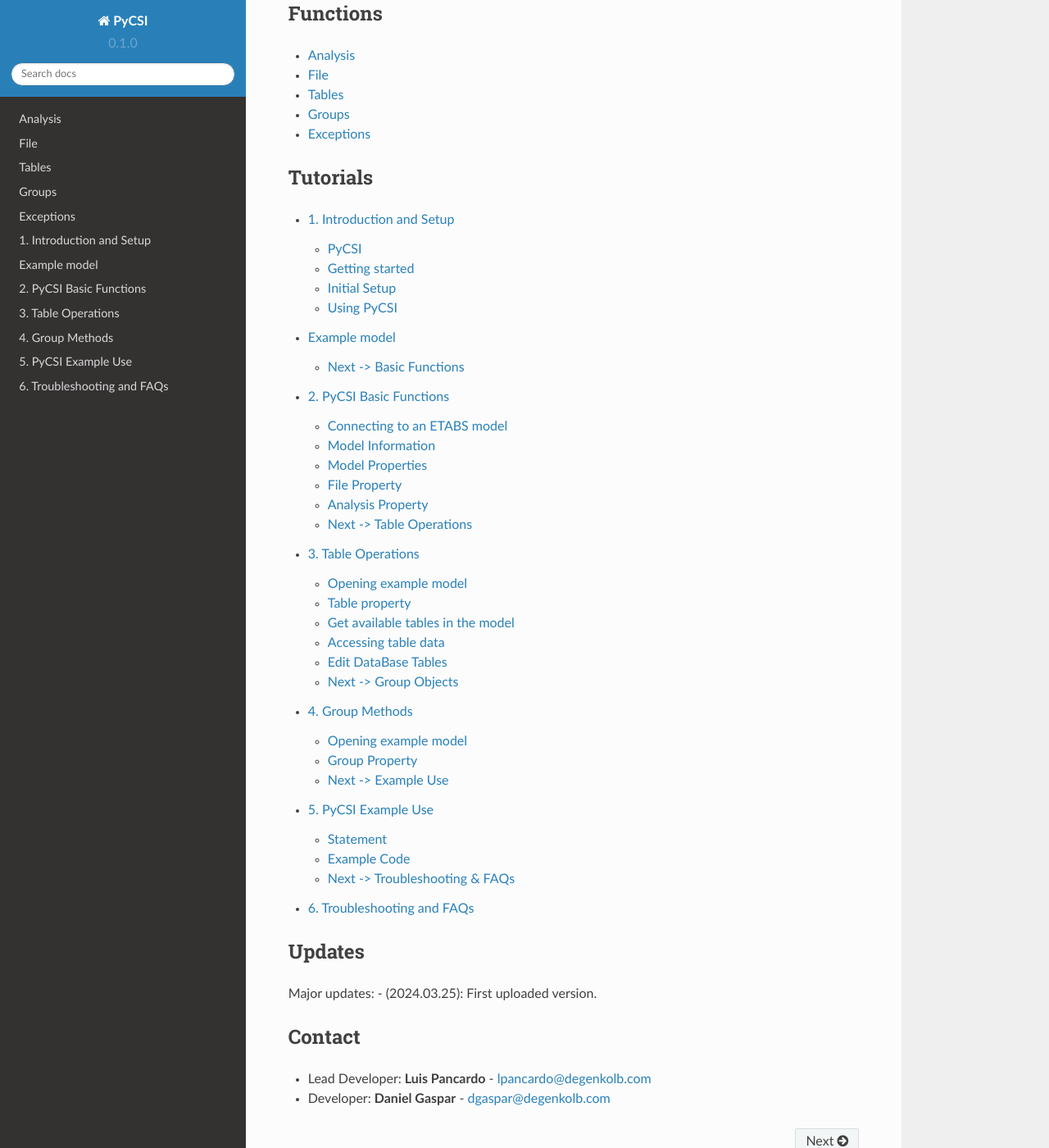
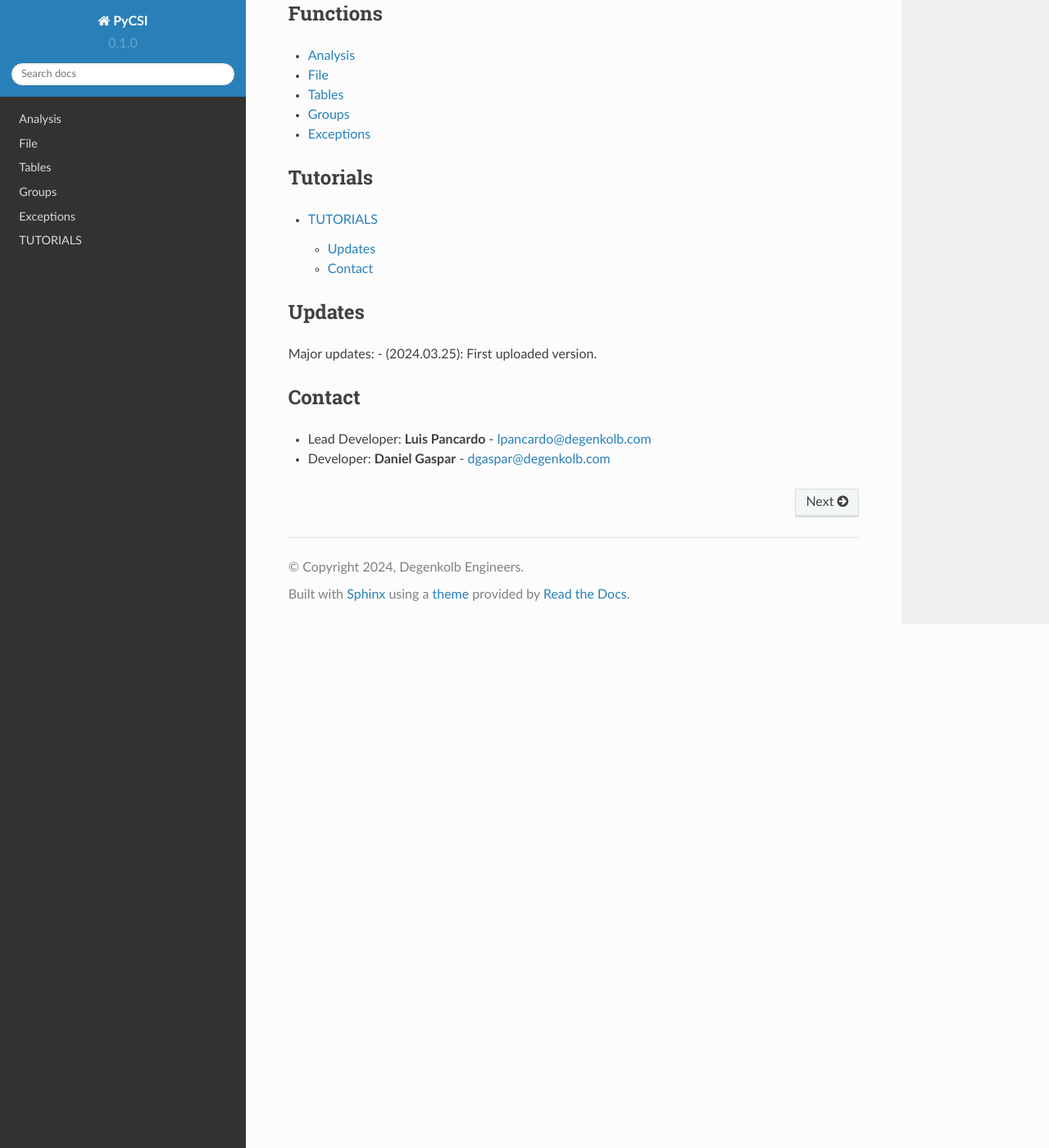
Before and after one commit to pjlee-deg/PyCSI-trial-documentation-v3, a Sphinx documentation site: the page built from docs/source/index.rst, in a window 1280 px wide and 1400 px high, scrolled down 864 px. Shown: the whole window at 82% size. Built offline with Sphinx 7.4.7 and the Read the Docs theme 2.0.0, drawn with Linux system fonts in a browser that asks for light colours; some of the changed lines change nothing that is shown.

Commit message:
Updated index files

```diff
--- a/docs/source/index.rst
+++ b/docs/source/index.rst
@@ -47,12 +47,8 @@
 .. toctree::
    :maxdepth: 2
 
-   notebooks/1_Introduction_and_Setup
-   notebooks/2_Basic_functions
-   notebooks/3_Table_Operations
-   notebooks/4_Group_Methods
-   notebooks/5_Example_use
-   notebooks/6_Troubleshooting_and_FAQs
+   notebooks/index
+
 Updates
 -------
 Major updates: - (2024.03.25): First uploaded version.
--- /dev/null
+++ b/docs/source/notebooks/index.rst
@@ -0,0 +1,20 @@
+TUTORIALS
+===================================
+.. toctree::
+   :maxdepth: 2
+   1_Introduction_and_Setup
+   2_Basic_functions
+   3_Table_Operations
+   4_Group_Methods
+   5_Example_use
+   6_Troubleshooting_and_FAQs
+Updates
+-------
+Major updates: - (2024.03.25): First uploaded version.
+
+Contact
+-------
+-  Lead Developer: **Luis Pancardo** -
+   `lpancardo@degenkolb.com <lpancardo@degenkolb.com>`__\
+-  Developer: **Daniel Gaspar** -
+   `dgaspar@degenkolb.com <dgaspar@degenkolb.com>`__\
```
